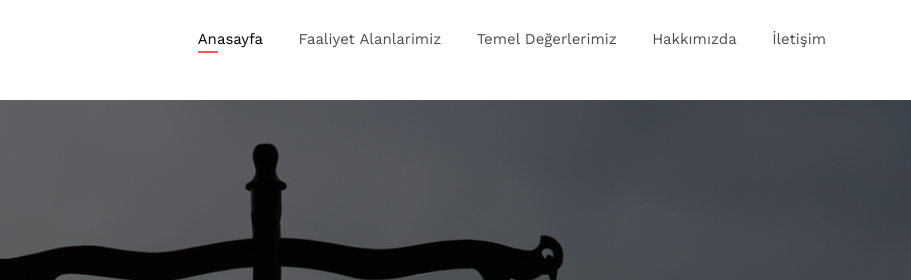
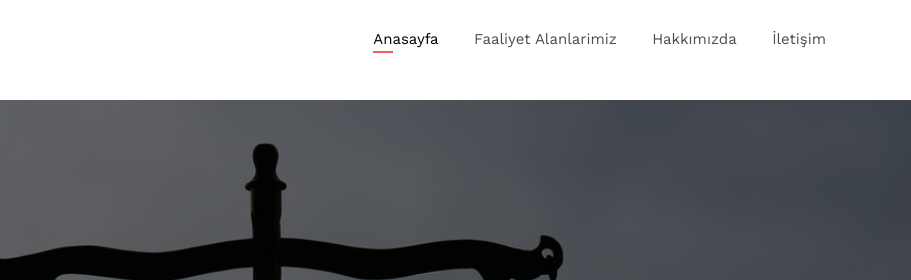
Before and after one commit to nrllhdyn/Onay, a plain HTML site: page index.html in a window 1280 px wide. Shown: the top 280 px of the page, 369-1280 px from the left. Drawn offline with nearby package versions, Linux system fonts and the light colour scheme; files whose address does not match are found by name.

Commit message:
Update index.html

```diff
--- a/index.html
+++ b/index.html
@@ -55,7 +55,6 @@
 							<ul>
 								<li class="active"><a href="#anasayfa">Anasayfa</a></li>
 								<li><a href="#faaliyet-alanlarimiz">Faaliyet Alanlarimiz</a></li>
-								<li><a href="#temel-degerlerimiz">Temel Değerlerimiz</a></li>
 								<li><a href="#biyografi">Hakkımızda</a></li>
 								<li><a href="#iletisim">İletişim</a></li>
 							</ul>
```
